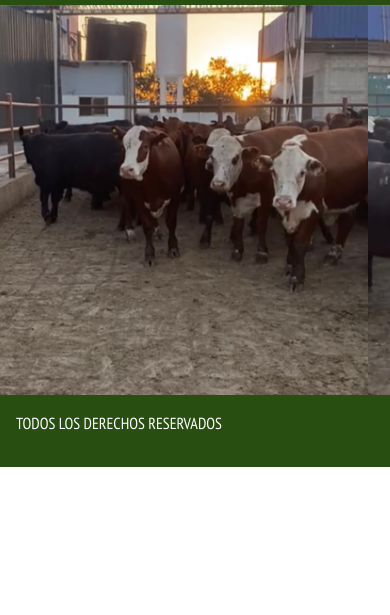
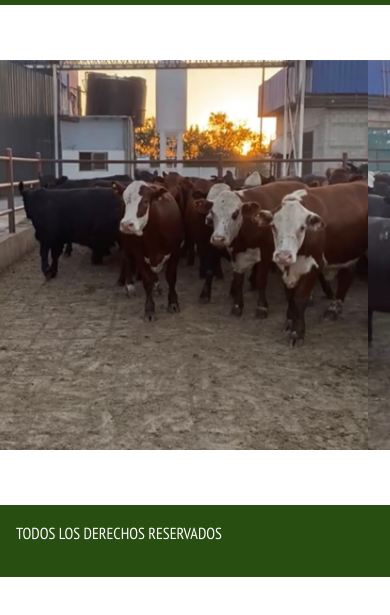
Before and after one commit to zamudiojaz13/zamudio-tus-amigos-de-la-carne, a website: page paginas/hacienda.html in a window 390 px wide. Shown: the part 135-750 px from the top of the page. Drawn offline with nearby package versions, Linux system fonts and the light colour scheme; a web font is replaced by a local one.

Commit message:
ajustes responsive

```diff
--- a/paginas/hacienda.html
+++ b/paginas/hacienda.html
@@ -56,7 +56,7 @@
             <h1 class="main__titulo--principal animate__animated animate__pulse tamaño-h1">HACIENDA</h1> <!--solo se puede usar una vez-->
         </section>
 
-    <Section>
+    <Section class="espacio2 car">
         <div id="carouselExampleSlidesOnly" class="carousel slide" data-bs-ride="carousel">
             <div class="carousel-inner">
                 <div class="carousel-item active">
--- a/scss/_inicio.scss
+++ b/scss/_inicio.scss
@@ -34,5 +34,6 @@
         flex-direction: row;
         align-items: flex-end;
         justify-content: space-around;
+        background-color: $color-principal;
     }
 }
--- a/scss/_mediaqueries.scss
+++ b/scss/_mediaqueries.scss
@@ -34,9 +34,15 @@
     }
 
     /*modificacion productos*/
-
         .img{
             height: 100%;
+        }
+    /*modificacion hacienda*/
+        .espacio2{
+            display: flex;
+            flex-direction: column;
+            justify-content: center;
+            height: 500px;
         }
 
     }
```
Also changed, not shown: paginas/productos.html (+1 -1 lines), css/estilos.css, 1 other file.
